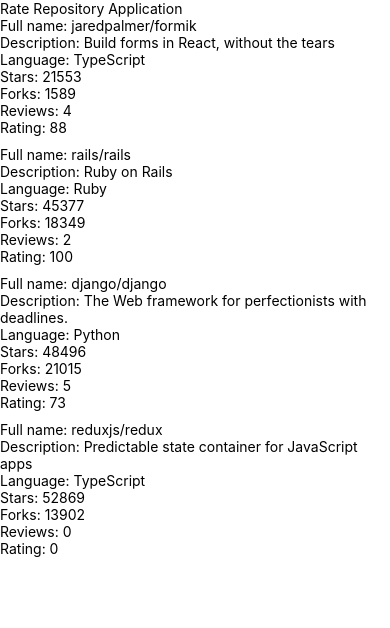
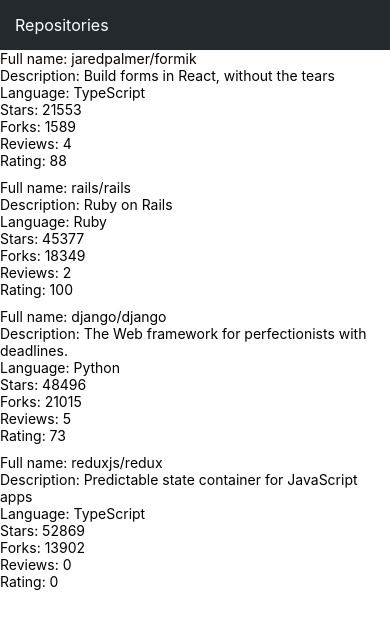
Before and after one commit to Pur-Pul/fullstack-part-10, a React Native app: screen / in a window 390 px wide. Shown: the top 628 px of the page. Built offline with nearby package versions, Linux system fonts and the light colour scheme.

Commit message:
Exercise 10.4

```diff
--- a/src/components/AppBar.jsx
+++ b/src/components/AppBar.jsx
@@ -1,16 +1,19 @@
-import { View, StyleSheet } from 'react-native';
+import { View, Text, StyleSheet, Pressable } from 'react-native';
 import Constants from 'expo-constants';
+import theme from './theme';
+import AppBarTab from './AppBarTab';
 
 const styles = StyleSheet.create({
-  container: {
-    paddingTop: Constants.statusBarHeight,
-    // ...
-  },
-  // ...
+    container: {
+        paddingTop: Constants.statusBarHeight,
+        backgroundColor: "#24292e",
+    }
 });
 
 const AppBar = () => {
-  return <View style={styles.container}>{/* ... */}</View>;
+    return <View style={styles.container}>
+        <AppBarTab tab={{name:"Repositories"}}/>
+    </View>;
 };
 
 export default AppBar;
--- /dev/null
+++ b/src/components/AppBarTab.jsx
@@ -0,0 +1,16 @@
+import { Text, StyleSheet, Pressable } from 'react-native';
+import theme from './theme';
+
+const styles = StyleSheet.create({
+    tab: {
+        color: "#ffffff",
+        fontSize: theme.fontSizes.subheading,
+        margin: 15
+    }
+});
+
+const AppBarTab = ({ tab }) => {
+    return <Pressable><Text style={styles.tab}>{tab.name}</Text></Pressable>;
+};
+
+export default AppBarTab;
--- a/src/components/Main.jsx
+++ b/src/components/Main.jsx
@@ -1,10 +1,10 @@
 import Constants from 'expo-constants';
 import { Text, StyleSheet, View } from 'react-native';
 import RepositoryList from './RepositoryList';
+import AppBar from './AppBar';
 
 const styles = StyleSheet.create({
   container: {
-    marginTop: Constants.statusBarHeight,
     flexGrow: 1,
     flexShrink: 1,
   },
@@ -13,7 +13,7 @@
 const Main = () => {
   return (
     <View style={styles.container}>
-      <Text>Rate Repository Application</Text>
+      <AppBar />
       <RepositoryList />
     </View>
   );
--- a/src/components/RepositoryItem.jsx
+++ b/src/components/RepositoryItem.jsx
@@ -1,15 +1,15 @@
 import { Text, StyleSheet, View } from 'react-native';
+import theme from './theme';
+const styles = StyleSheet.create({
+    item: {
+        fontSize: theme.fontSizes.body,
+    }
+});
 const RepositoryItem = ({ item }) => {
     return (
-        <View>
-            <Text>Full name: { item.fullName }</Text>
-            <Text>Description: { item.description }</Text>
-            <Text>Language: { item.language }</Text>
-            <Text>Stars: { item.stargazersCount }</Text>
-            <Text>Forks: { item.forksCount }</Text>
-            <Text>Reviews: { item.reviewCount }</Text>
-            <Text>Rating: { item.ratingAverage }</Text>
-        </View>
+        <Text style={styles.item}>{
+            `Full name: ${ item.fullName }\nDescription: ${ item.description }\nLanguage: ${ item.language }\nStars: ${ item.stargazersCount }\nForks: ${ item.forksCount }\nReviews: ${ item.reviewCount }\nRating: ${ item.ratingAverage }`
+        }</Text>
     );
 };
 
--- /dev/null
+++ b/src/components/theme.jsx
@@ -0,0 +1,20 @@
+const theme = {
+    colors: {
+        textPrimary: '#24292e',
+        textSecondary: '#586069',
+        primary: '#0366d6',
+    },
+    fontSizes: {
+        body: 14,
+        subheading: 16,
+    },
+    fonts: {
+        main: 'System',
+    },
+    fontWeights: {
+        normal: '400',
+        bold: '700',
+    },
+  };
+
+  export default theme;
```
